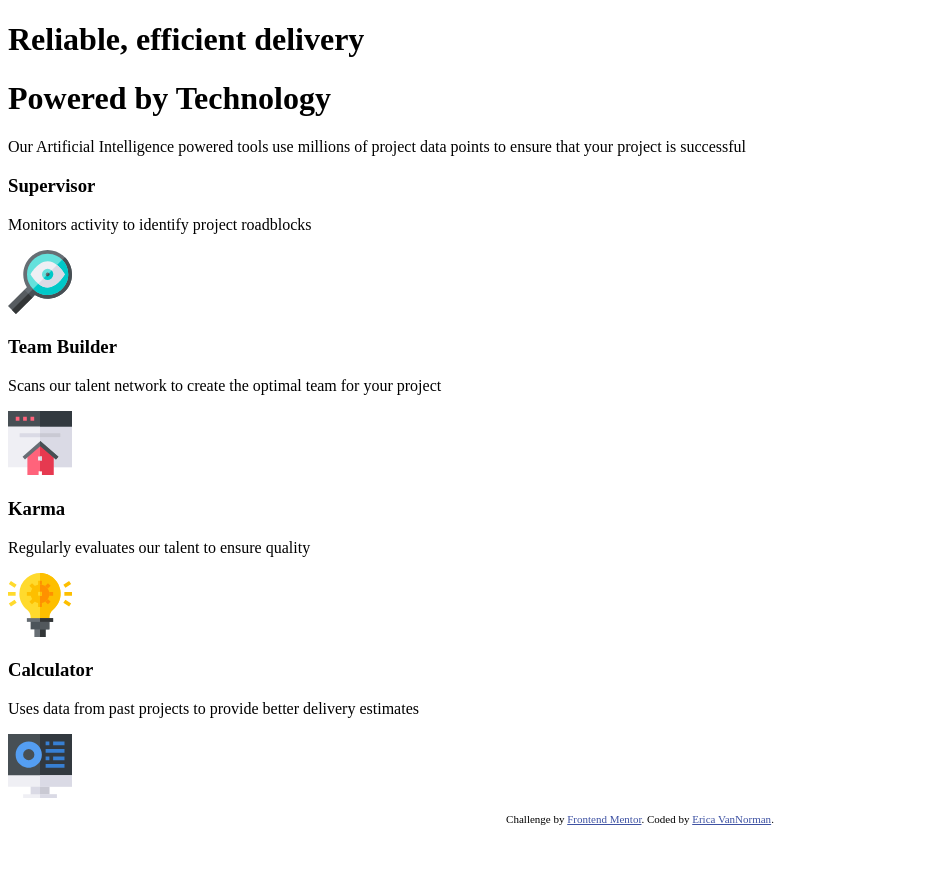
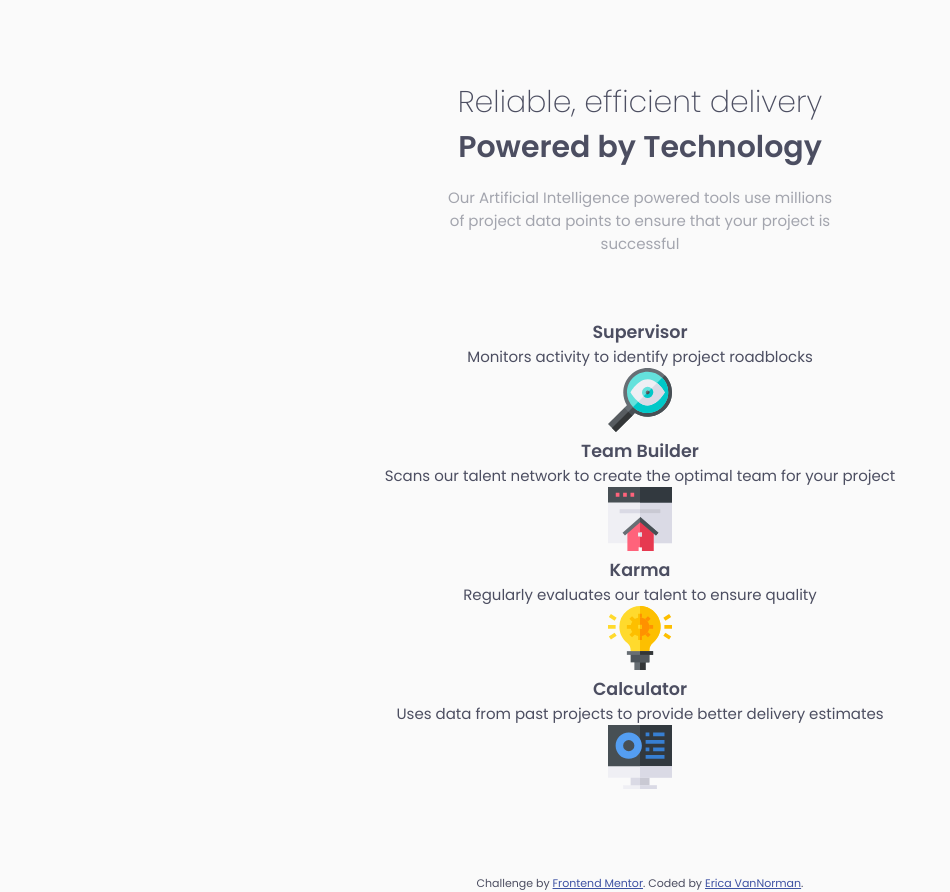
Before and after one commit to evannor/FM-FourCardFeature, a plain HTML site: page index.html in a window 1280 px wide. Shown: the whole page, without its empty margins (0-950 px from the left). Before the commit the page ends 836 px from the top, so only its background shows below. Drawn offline with Linux system fonts and the light colour scheme.

Commit message:
Add files via upload

```diff
--- a/index.html
+++ b/index.html
@@ -3,6 +3,7 @@
 
 <head>
   <meta charset="utf-8">
+  <link href="https://fonts.googleapis.com/css2?family=Poppins:wght@200;400;600&display=swap" rel="stylesheet">
   <link rel="stylesheet" href="style.css">
   <title>Frontend Mentor | Four card feature section</title>
 </head>
@@ -10,8 +11,8 @@
 <body>
   <div class="container">
     <div class="heading">
-      <h1>Reliable, efficient delivery</h1>
-      <h1>Powered by Technology</h1>
+      <h1 class="h-light">Reliable, efficient delivery</h1>
+      <h1 class="h-bold">Powered by Technology</h1>
       <p>
         Our Artificial Intelligence powered tools use millions of project data points
         to ensure that your project is successful
@@ -25,7 +26,6 @@
           Monitors activity to identify project roadblocks
         </p>
         <img src="img/icon-supervisor.svg" alt="magnifying glass">
-      </div>
       </div>
     </div>
     <div class="card">
@@ -55,6 +55,8 @@
         <img src="img/icon-calculator.svg" alt="monitor">
       </div>
     </div>
+  </div>
+
 </body>
 <footer>
   <p class="attribution">
--- a/style.css
+++ b/style.css
@@ -1,3 +1,34 @@
+* {
+  margin: 0;
+  padding: 0;
+}
+body {
+  background: hsl(0, 0%, 98%);
+  font-family: 'Poppins', sans-serif;
+  color: hsl(234, 12%, 34%);
+  font-size: 15px;
+}
+
+/* Custom page styles */
+.container {
+  margin: 5rem 7rem;
+  text-align: center;
+}
+
+/* Heading */
+.heading {
+  margin: 3rem 10rem;
+}
+.heading .h-light {
+  font-weight: 200;
+}
+.heading .h-bold {
+  font-weight: 600;
+}
+.heading p {
+  padding: 1rem 10.5rem;
+  color:  hsl(229, 6%, 66%);
+}
 /* Footer */
 .attribution {
   font-size: 11px;
```
Lines whose indentation alone changed are shown as unchanged.
